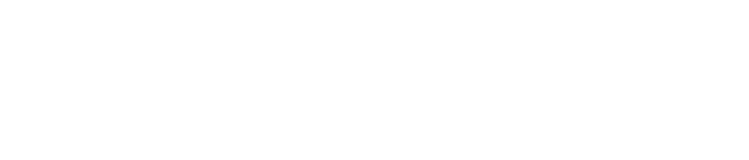
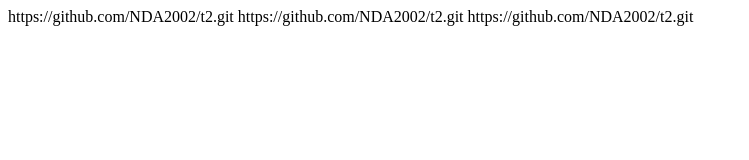
Before and after one commit to NDA2002/t2, a plain HTML site: page index.html in a window 1280 px wide. Shown: the whole page, without its empty margins (0-749 px from the left). Drawn offline with Linux system fonts and the light colour scheme.

Commit message:
2nd commit

```diff
--- a/index.html
+++ b/index.html
@@ -4,6 +4,9 @@
     <meta charset="UTF-8">
     <meta name="viewport" content="width=device-width, initial-scale=1.0">
     <title>practice</title>
+    https://github.com/NDA2002/t2.git
+    https://github.com/NDA2002/t2.git
+    https://github.com/NDA2002/t2.git
 </head>
 <body>
 
```
